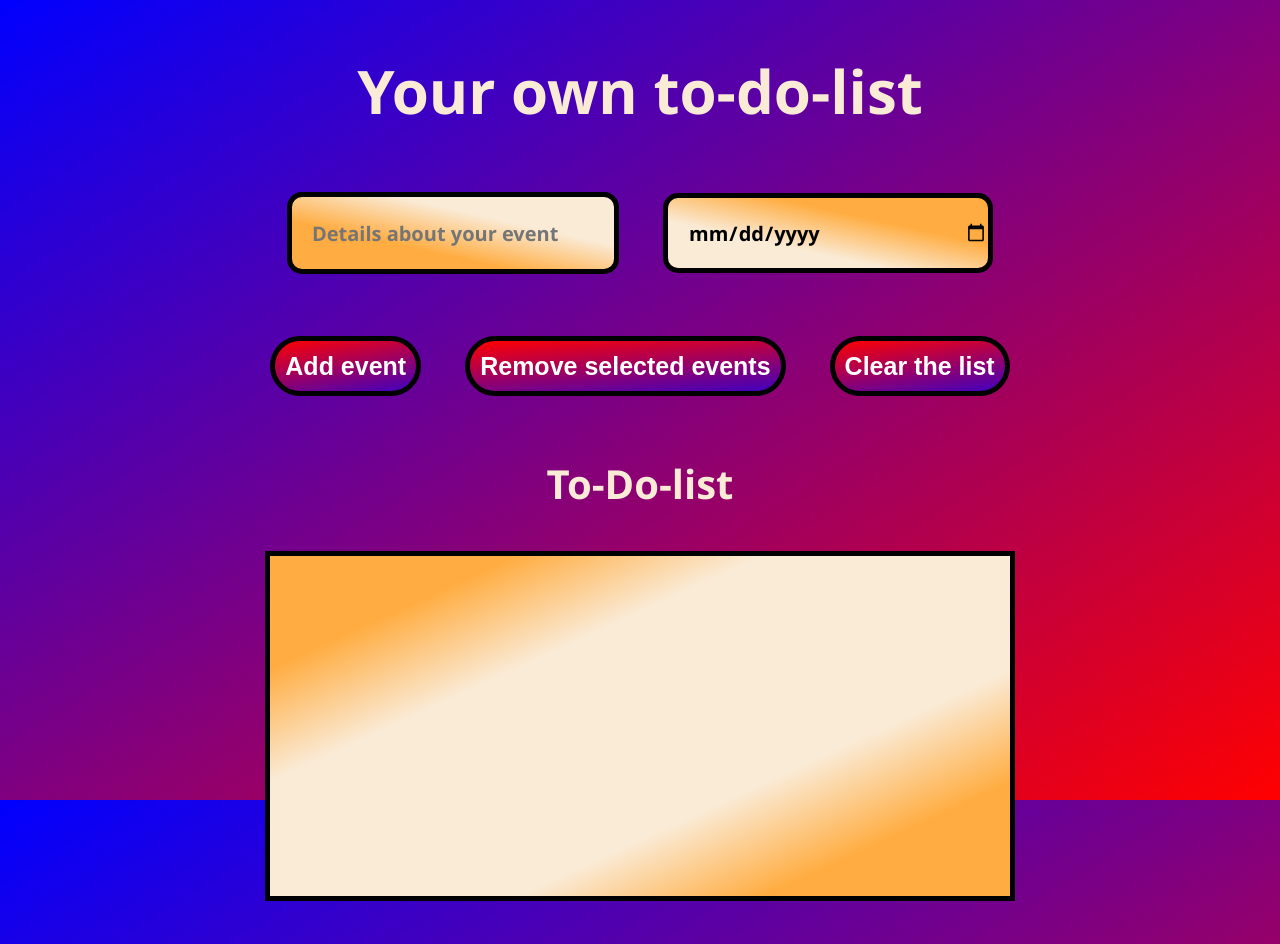
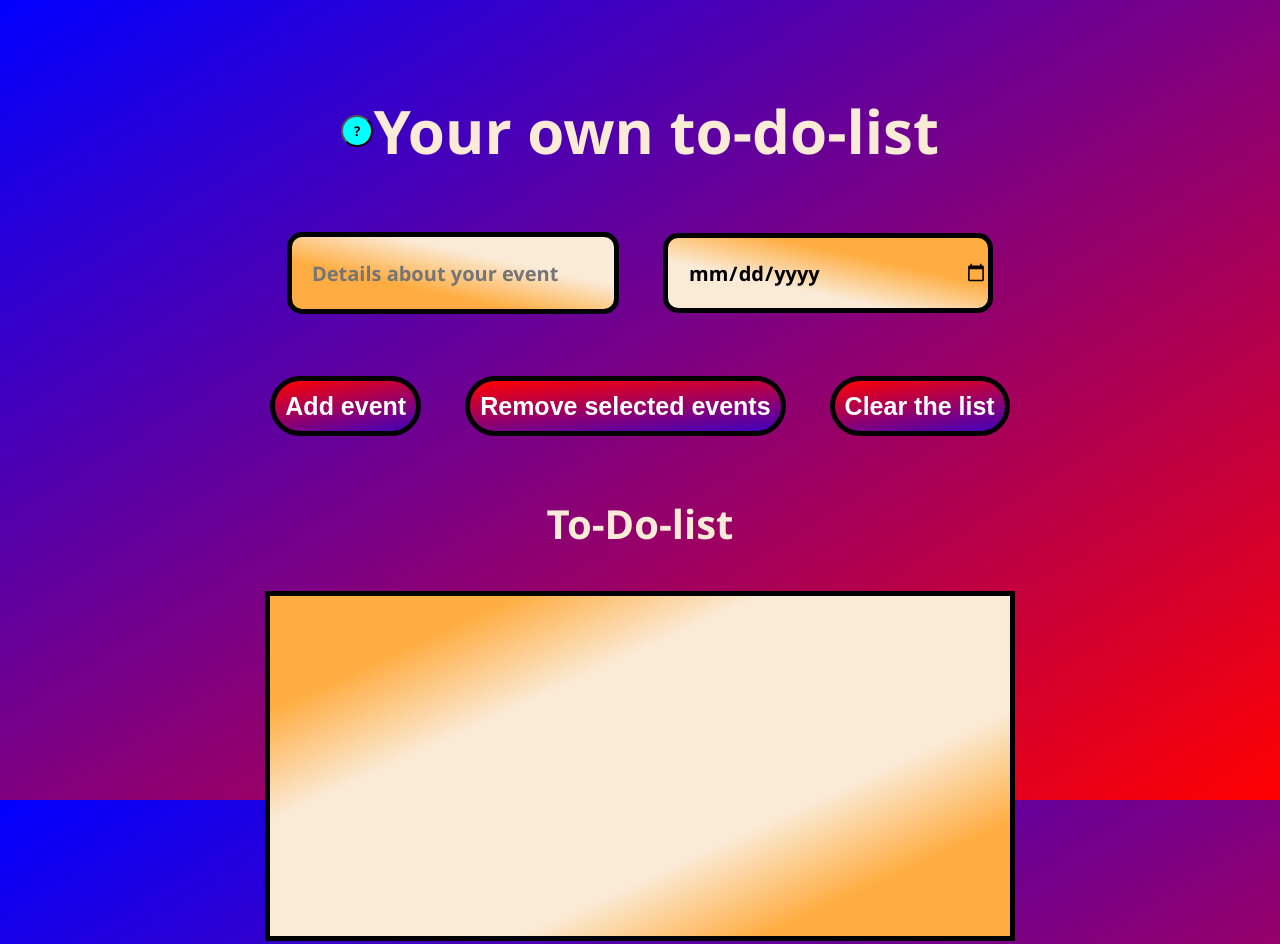
Before and after one commit to MustafaRuby/To-do-List-1.0, a plain HTML site: page index.html in a window 1280 px wide. Shown: the top 944 px of the page. Drawn offline with Linux system fonts and the light colour scheme.

Commit message:
Add files via upload

```diff
--- a/index.html
+++ b/index.html
@@ -11,7 +11,10 @@
 <body>
 
     <div class="general-block">
-        <h1 class="title">Your own to-do-list</h1>
+        <div class="title-block">
+            <button class="information" id="information-button">?</button>
+            <h1 class="title">Your own to-do-list</h1>
+        </div>
 
         <div class="input-details">
             <input type="text" class="input-box" id="input-box" placeholder="Details about your event">
--- a/main.js
+++ b/main.js
@@ -114,3 +114,7 @@ document.getElementById("remove-checked").onclick = function(){
         }
     }
 }
+
+document.getElementById("information-button").onclick = function(){
+    alert(`Hi! This is your own to do list app, here's how you can use it.\n\nEvent insertion:\nTo insert you write the details about the event you want to plan (if you don't insert any details, you will not be able to insert any event), then you can add a date to your plan, if you don't, it'll automatically set the date to the day you inserted it on.\n\nTo add an event to the list, you can click the "Add event" button, or click "Enter" while in the input or date feild.\n\nList use:\nTo check events that you already completed, either click on the checkbox or the event itself.\n\nTo eliminate the events you checked you can either click the "Remove checked events" buttons or simply press the "Backspace" or "delete" key.\n\nTo check all the elements simply press "Ctrl+A".\n\nTo clear the list click the "Clear list" button.\n\n`);
+}
--- a/style.css
+++ b/style.css
@@ -14,11 +14,31 @@ body{
     clear: both;
 }
 
-.title{
+.title-block {
+    display: flex;
+    justify-content: space-between;
+    align-items: center;
+    width: fit-content;
+    margin: auto;
+}
+
+.title {
     font-size: 60px;
     font-family: 'Segoe UI', Tahoma, Geneva, Verdana, sans-serif;
     color: antiquewhite;
 }
+
+.information{
+    padding: 5px;
+    padding-left: 11px;
+    padding-right: 11px;
+    border-radius: 1000px;
+    font-weight: bolder;
+    font-family: 'Segoe UI', Tahoma, Geneva, Verdana, sans-serif;
+    background-color: cyan;
+    cursor: pointer;
+}
+
 
 .input-label{
     font-size: 40px;
```
